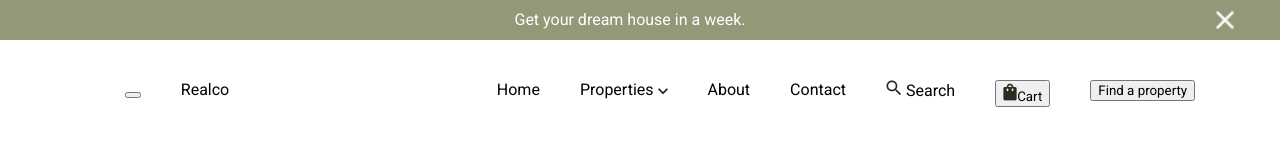
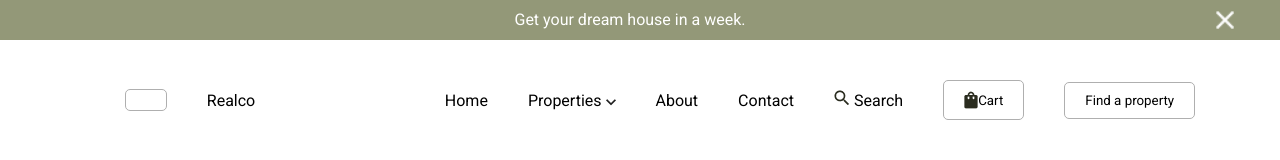
Before and after one commit to LoLiPoP190/14.12.22, a plain HTML site: page index.html in a window 1280 px wide. Drawn offline with Linux system fonts and the light colour scheme.

Commit message:
made a style for buttons

```diff
--- a/style.css
+++ b/style.css
@@ -31,7 +31,18 @@ header {
   list-style-type: none;
 
   display: flex;
+  align-items: center;
 }
 .nav-box ul li {
   margin: 20px;
 }
+
+.btn {
+  display: flex;
+  align-items: center;
+
+  border: 1px solid rgb(175, 175, 175);
+  background-color: white;
+  border-radius: 5px;
+  padding: 10px 20px;
+}
```
